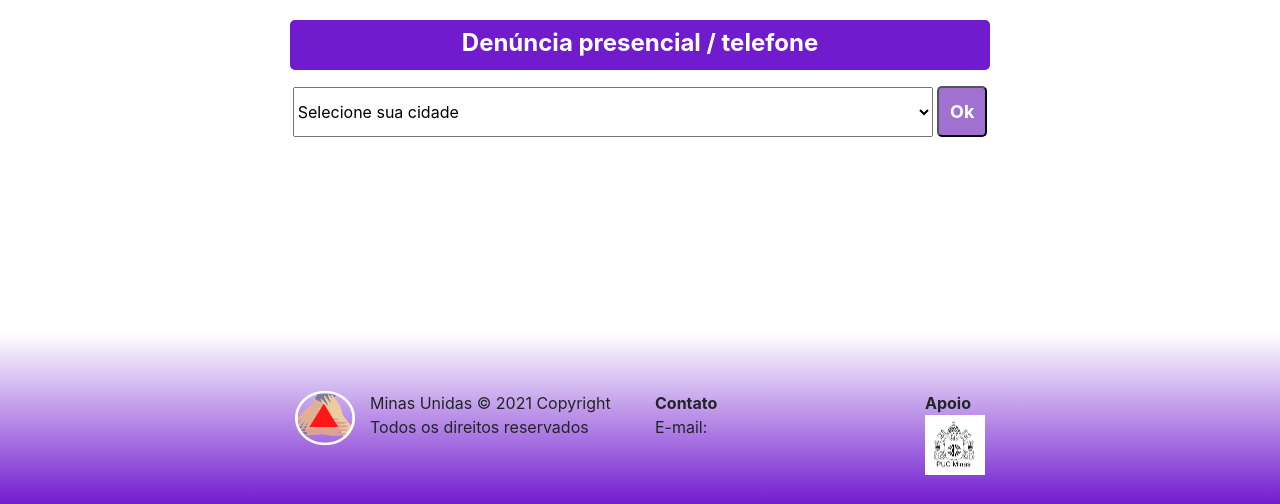
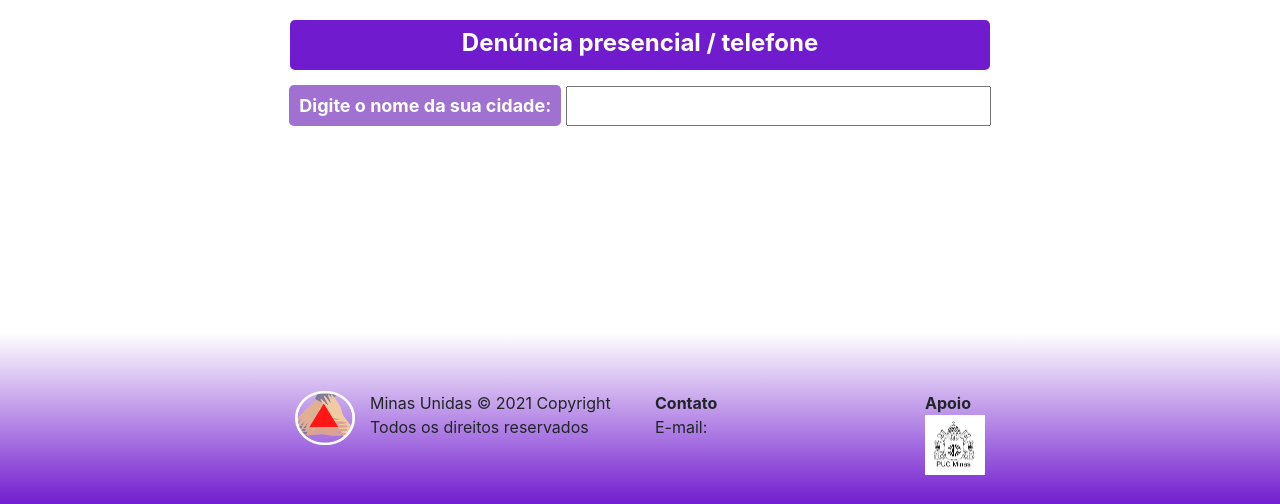
Before and after one commit to ICEI-PUC-Minas-PMV-SI/pmv-si-2021-2-e1-proj-web-t1-violencia-mulher, a PHP site: page /denuncie-presencial.html in a window 1280 px wide. Shown: the part 135-639 px from the top of the page. Run offline with PHP 8.4, Linux system fonts and the light colour scheme; some libraries are stand-ins or nearby versions.

Commit message:
alteracao selecao cidade #28

```diff
--- a/src/css/denuncie.css
+++ b/src/css/denuncie.css
@@ -20,9 +20,9 @@ a.btn-denuncie:hover {
 }
 
 /* caixa de texto selecionar cidade - pagina denuncia presencial/telefone */
-.btn-selecao-cidade {
+.selecione-cidade {
     background-color:#a071d1;
-    width: 50px;
+    width: 300px;
     display: inline;
     padding: 10px 10px;
     border-radius: 5px;
@@ -34,9 +34,10 @@ a.btn-denuncie:hover {
 }
 
 /* caixa de selecao - pagina denuncia presencial/telefone */
-.form-select {
-    width: 640px;
-    height: 50px;
+.lista-cidades {
+    width: 425px;
+    height: 40px;
+    display: inline;
 }
 
 /* ajustes responsivos */
--- a/src/denuncie-presencial.html
+++ b/src/denuncie-presencial.html
@@ -55,9 +55,12 @@
             <div id="conteudo">
                 <div class="container text-center">
                     <p class="title-page">Denúncia presencial / telefone</p><br>
-
-                    <select id="selecaoCidade" class="form-select d-inline" aria-label="Default select example">
-                        <option selected>Selecione sua cidade</option>
+                    <p class="selecione-cidade">Digite o nome da sua cidade:</p>
+                    <!--<select id="selecaoCidade" class="form-select d-inline" aria-label="Default select example">-->
+                        <form action="" style="display: inline;">
+                        <input list="cidades" class="lista-cidades">
+                        <datalist id="cidades" onclick="">
+                        <!--<option selected>Selecione sua cidade</option>-->
                         <option value="1">Alfenas</option>
                         <option value="2">Araguari</option>
                         <option value="3">Araxá</option>
@@ -116,8 +119,11 @@
                         <option value="56">Unaí</option>
                         <option value="57">Varginha</option>
                         <option value="58">Vespasiano</option>
-                      </select>
-                      <button class="btn-selecao-cidade" type="button" id="cidade-ok">Ok</button>
+                    </datalist>
+                    <!--<button class="btn-selecao-cidade" type="button" id="cidade-ok">Ok</button>-->
+                        <!--</select>-->
+                    <!--<input type="submit">-->
+                    </form>
 
                 <script src="denuncie-presencial.js"></script>
                 </div>
```
